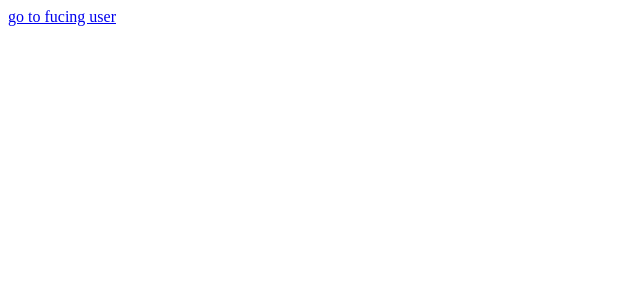
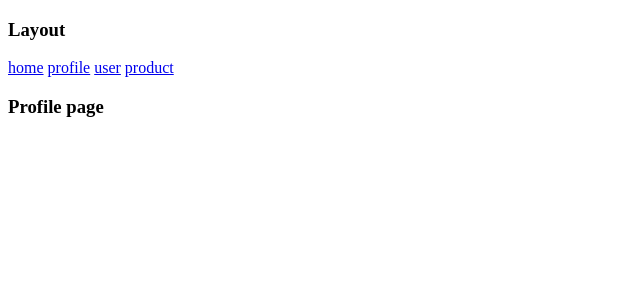
Before and after one commit to wangzzzspark/ReactRouterPractice, a React (Create React App) app: page /profile in a window 1280 px wide. Shown: the top 300 px of the page, without its empty margins (0-640 px from the left). Built offline with nearby package versions, Linux system fonts and the light colour scheme.

Commit message:
use useParams and useNavigage

```diff
--- a/src/App.js
+++ b/src/App.js
@@ -1,27 +1,67 @@
 import React from 'react';
-import { BrowserRouter as Router,Routes,Route,Link,useNavigate } from './mini-react-router/index'
+import { BrowserRouter as Router, Routes, Route, Link, useNavigate, Outlet, useParams } from 'react-router-dom'
+// import { BrowserRouter as Router, Routes, Route, Link, useNavigate } from './mini-react-router/index'
+
 
 import User from "./pages/User.tsx";
 import Home from "./pages/Home.tsx";
 import Profile from "./pages/Profile.tsx";
 
 function App() {
-
   return (
     <div className="App">
-
       <Router>
         <Routes>
-          <Route path="/" element={<Home />} />
-          <Route path="/profile/" element={<Profile/>} />
-          <Route path="/user" element={<User />} />
+          <Route path="/" element={<Layout />} >
+            <Route path="/home" index element={<Home />} />
+            <Route path="/profile" element={<Profile />} />
+            <Route path="/user" element={<User />} />
+            <Route path="/product" element={<Product />} >
+              <Route  path=":id" element={<Detail1 />} />
+            </Route>
+          </Route>
+          <Route path="*" element={<NoMatch />} />
         </Routes>
-    </Router>
-    <div>
-        <Link to={'user'}>go to fucing user</Link>
-      </div>
+      </Router>
+
+
     </div>
   );
 }
 
+function Layout() {
+  return (<>
+    <h3>
+      Layout
+    </h3>
+    <Link to={'/home'}>home</Link>{'  '}
+    <Link to={'/profile'}>profile</Link>{'  '}
+    <Link to={'/user'}>user</Link>{'  '}
+    <Link to={'/product'}>product</Link>
+    <Outlet />
+  </>)
+}
+function Product() {
+  return (<>
+    <h3>
+      <Link to='/product/1233123'>go detail2</Link>
+      <br />
+      <Outlet />
+    </h3>
+  </>)
+}
+function Detail1() {
+  const params = useParams()
+  const navigate = useNavigate()
+  return (<>
+    product detail1  : {params.id}
+
+    <button onClick={()=>{navigate('/home')}}>go home</button>
+  </>)
+}
+function NoMatch() {
+  return (<>
+   no Match
+  </>)
+}
 export default App;
--- a/src/mini-react-router/Link.js
+++ b/src/mini-react-router/Link.js
@@ -6,7 +6,7 @@ export default function Link ({to, children}) {
 
     const navigate = useNavigate()
     console.log('navigate------',navigate)
-    debugger
+
     const handle = (e) => {
         navigate(to)
     }
--- a/src/mini-react-router/Router.js
+++ b/src/mini-react-router/Router.js
@@ -4,7 +4,7 @@ export default function Router({ children, navigator }) {
     //这里为什么要用useMemo
     let navigationContext = useMemo(() => ( {navigator} ), [navigator])
     console.log(navigationContext)
-    debugger
+
     return (<>
         <NavigationContext.Provider value={123123213}>
             {children}
--- a/src/mini-react-router/Routes.js
+++ b/src/mini-react-router/Routes.js
@@ -6,10 +6,10 @@ export default function Routes (parmas){
 
     //同理  这理的children 就是Routes函数组件里面包含的Route子组件
     const children = parmas.children
-    debugger
+
 
     const routes = createRoutesFromChildren(children)  // 这里就是把child 便利成有path 和 element 属性的对象数组集合
-    debugger
+
     //uee route 就是根据当前url 的pathname 便利展示对应path的当前页面
     return useRoutes(routes)
 }
```
